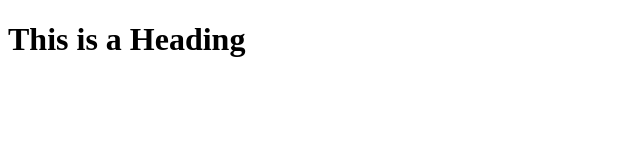
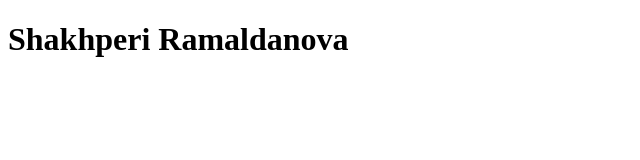
Before and after one commit to Shakhrii/rsschool-cv, a plain HTML site: page index.html in a window 1280 px wide. Shown: the whole page, without its empty margins (0-640 px from the left). Drawn offline with Linux system fonts and the light colour scheme.

Commit message:
init: start CV html

```diff
--- a/index.html
+++ b/index.html
@@ -3,9 +3,9 @@
 <head>
     <meta charset="UTF-8">
     <meta name="viewport" content="width=device-width, initial-scale=1.0">
-    <title>Title</title>
+    <title>CV</title>
 </head>
 <body>
-    <h1>This is a Heading</h1>
+    <h1>Shakhperi Ramaldanova</h1>
 </body>
 </html>
```
